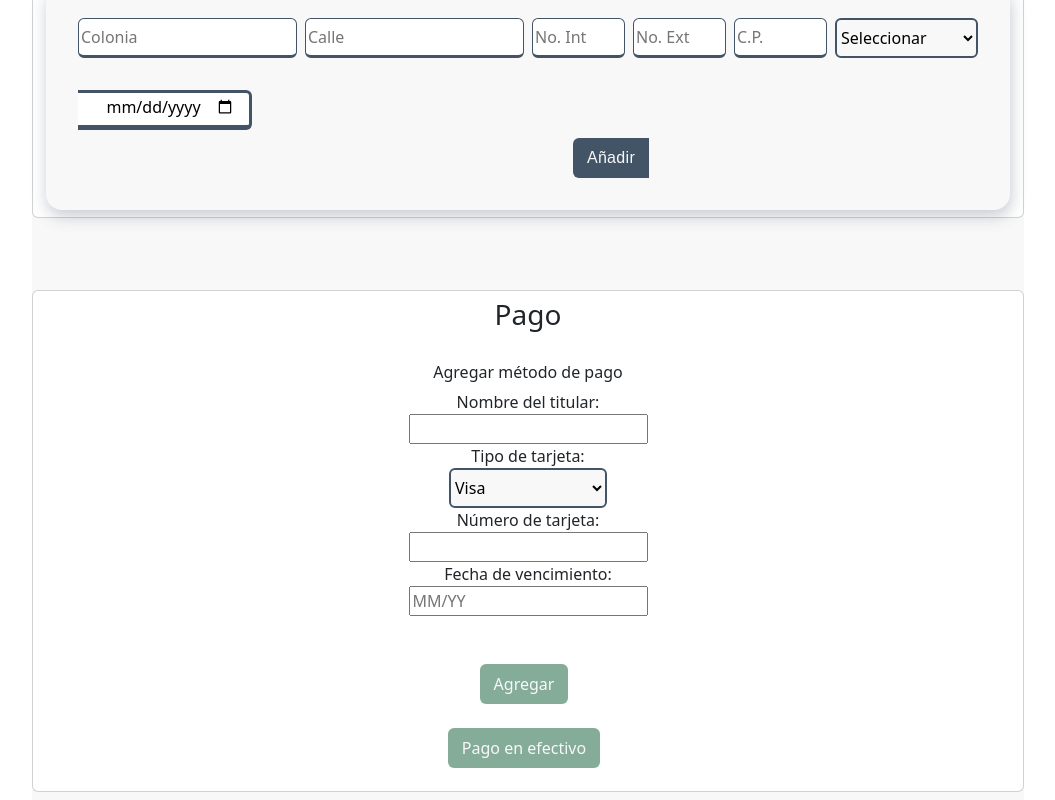
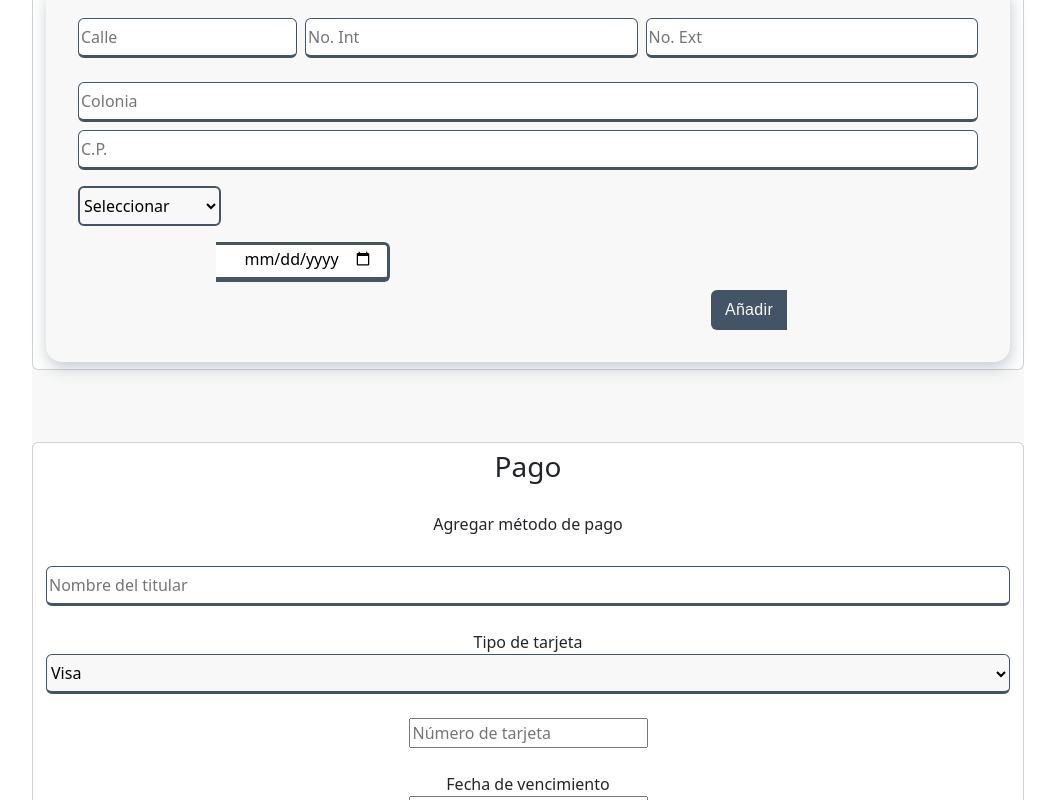
Before and after one commit to AlondraX23/restauranteApi, a Vue app: page /compra in a window 1280 px wide. Shown: the part 340-1140 px from the top of the page, without its empty margins (112-1167 px from the left). Built offline with nearby package versions, Linux system fonts and the light colour scheme.

Commit message:
Estilos en el proceso de pago

```diff
--- a/src/views/CompraView.vue
+++ b/src/views/CompraView.vue
@@ -32,12 +32,7 @@ import CardDireccion from '../components/CardDireccion.vue';
         <div class="container-fluid text-center p-0">
             <slot></slot>
             <div class="row row-cols-sm-7 g-2 g-lg-2">
-                <div class="col-3">
-                    <div class="mb-2">
-                        <input type="text" class="input__desk" id="exampleInputtext1" placeholder="Colonia"
-                            aria-describedby="textHelp">
-                    </div>
-                </div>
+
                 <div class="col-3">
                     <div class="mb-2">
                         <input type="text" class="input__desk" id="exampleInputtext2" placeholder="Calle"
@@ -56,13 +51,21 @@ import CardDireccion from '../components/CardDireccion.vue';
                             aria-describedby="textHelp">
                     </div>
                 </div>
+                <br><br>
+                <div>
                   <div class="col">
-                    <div class="mb-3">
+                      <div class="mb-2">
+                          <input type="text" class="input__desk" id="exampleInputtext1" placeholder="Colonia"
+                              aria-describedby="textHelp">
+                      </div>
+                  </div>
+                  <div class="col">
+                      <div class="mb-3 col">
                           <input type="number" class="input__desk" id="exampleInputtext5" placeholder="C.P."
                               aria-describedby="textHelp">
                       </div>
                   </div>
-                <div class="col">
+                  <div class="col-1">
                       <select aria-label="Default select example">
                           <option selected>Seleccionar</option>
                           <option value="1">Álvaro Obregón</option>
@@ -70,12 +73,13 @@ import CardDireccion from '../components/CardDireccion.vue';
                           <option value="3">Benito Juárez</option>
                       </select>
                   </div>
+                </div>
                 <div class="btn__date pt-2">
-                <div class="mb-3">
-                    <input type="date" class="input__desk" id="exampleInputtext1" placeholder="Ejemplo o instrucciones"
+                <div class="col">
+                    <input type="date" class="input__desk" id="exampleInputtext1" placeholder="Ejemplo"
                         aria-describedby="textHelp">
                 </div>
-                <div class="col">
+                <div class="col-6">
                   <br><br>
                     <button class="btn__desk btn__desk-ok me-2">
                         <p class="p p--white">Añadir</p>
@@ -97,12 +101,13 @@ import CardDireccion from '../components/CardDireccion.vue';
     <h6>Agregar método de pago</h6>
     <form @submit.prevent="agregarMetodoDePago">
       <div class="form-group">
-        <label for="nombre">Nombre del titular:</label> <br>
-        <input type="text" id="nombre" v-model="nuevoMetodo.nombre" required>
+        <br>
+        <input type="text" class="input__desk" id="nombre" placeholder="Nombre del titular" v-model="nuevoMetodo.nombre" required>
       </div>
       <div class="form-group">
-        <label for="tipo">Tipo de tarjeta:</label> <br>
-        <select id="tipo" v-model="nuevoMetodo.tipo" required>
+        <br>
+        <label for="tipo">Tipo de tarjeta</label> <br>
+        <select id="tipo" class="input__desk" v-model="nuevoMetodo.tipo" required>
           <option value="Visa">Visa</option>
           <option value="MasterCard">MasterCard</option>
           <option value="American Express">American Express</option>
@@ -110,15 +115,16 @@ import CardDireccion from '../components/CardDireccion.vue';
         </select>
       </div>
       <div class="form-group">
-        <label for="numero">Número de tarjeta:</label> <br>
-        <input type="text" id="numero" v-model="nuevoMetodo.numero" required>
+        <br>
+        <input type="text" placeholder="Número de tarjeta" id="numero" v-model="nuevoMetodo.numero" required>
       </div>
       <div class="form-group">
-        <label for="fecha">Fecha de vencimiento:</label> <br>
+        <br>
+        <label for="fecha">Fecha de vencimiento</label> <br>
         <input type="text" id="fecha" v-model="nuevoMetodo.fechaVencimiento" placeholder="MM/YY" required>
       </div>
       <br><br>
-      <button type="submit" class="btn__desk btn__desk-ok me-2">Agregar</button>
+      <button type="submit" class="btn__desk btn__desk-ok me-2">Agregar tarjeta</button>
       <br><br>
       <button type="submit" class="btn__desk btn__desk-ok me-2">Pago en efectivo</button>
     </form>
```
Lines whose indentation alone changed are shown as unchanged.
